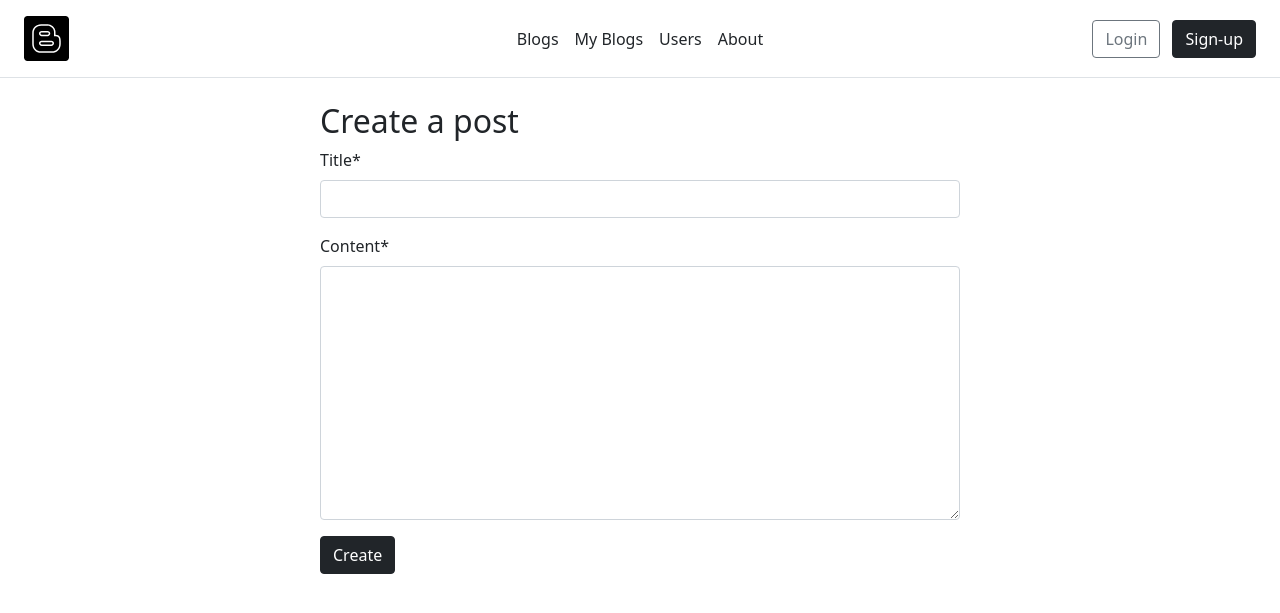
After one commit to misha-doroshenko/py-blog, a Django app: page /posts/create in a window 1280 px wide. The commit adds this page. Shown: the top 613 px of the page. Run offline with Django 4.2, Linux system fonts and the light colour scheme; some libraries are stand-ins or nearby versions.

Commit message:
Implement post creation form

```diff
--- a/blog/forms.py
+++ b/blog/forms.py
@@ -3,7 +3,7 @@ from django.contrib.auth.forms import UserCreationForm
 from django.forms import Textarea
 from django.forms.models import ModelForm
 
-from blog.models import Commentary
+from blog.models import Commentary, Post
 
 
 class CustomUserCreationForm(UserCreationForm):
@@ -18,3 +18,9 @@ class CommentaryForm(ModelForm):
         fields = ("content",)
         labels = {"content": "Post a comment",}
         widgets = {"content": Textarea(attrs={"cols": 20, "rows": 3}),}
+
+
+class PostForm(ModelForm):
+    class Meta:
+        model = Post
+        fields = ("title", "content",)
--- a/blog/urls.py
+++ b/blog/urls.py
@@ -1,11 +1,12 @@
 from django.urls import path, include
 
-from .views import PostListView, PostDetailView, SignUpView, CommentaryCreateView
+from .views import PostListView, PostDetailView, SignUpView, CommentaryCreateView, PostCreateView
 
 urlpatterns = [
     path("", PostListView.as_view(), name="index"),
     path("posts/<int:pk>", PostDetailView.as_view(), name="post-detail"),
     path("posts/<int:pk>/post-comment", CommentaryCreateView.as_view(), name="commentary-create"),
+    path("posts/create", PostCreateView.as_view(), name="post-create"),
     path("accounts/", include("django.contrib.auth.urls")),
     path("accounts/sign-up/", SignUpView.as_view(), name="sign-up"),
 ]
--- a/blog/views.py
+++ b/blog/views.py
@@ -4,7 +4,7 @@ from django.shortcuts import redirect
 from django.urls import reverse_lazy, reverse
 from django.views import generic
 
-from blog.forms import CustomUserCreationForm, CommentaryForm
+from blog.forms import CustomUserCreationForm, CommentaryForm, PostForm
 from blog.models import Post, Commentary
 
 
@@ -52,6 +52,21 @@ class CommentaryCreateView(generic.CreateView):
 
         return redirect('blog:post-detail', pk=self.kwargs['pk'])
 
+
+class PostCreateView(generic.CreateView):
+    form_class = PostForm
+    model = Post
+
+    def form_valid(self, form):
+        form = self.form_class(self.request.POST)
+        if form.is_valid():
+            post = form.save(commit=False)
+            post.owner_id = self.request.user.id
+            post.save()
+
+        return redirect('blog:index')
+
+
 class SignUpView(generic.CreateView):
     form_class = CustomUserCreationForm
     model = get_user_model()
--- a/templates/blog/index.html
+++ b/templates/blog/index.html
@@ -2,7 +2,8 @@
 
 {% block content %}
   <div class="d-flex justify-content-center">
-    <div class="list-group w-50">
+    <div class="w-50">
+      <div class="list-group">
         {% for post in post_list %}
           <a href="{% url 'blog:post-detail' pk=post.id %}"
              class="list-group-item list-group-item-action flex-column align-items-start position-relative"
@@ -21,5 +22,7 @@
           </a>
         {% endfor %}
       </div>
+      <a href="{% url 'blog:post-create' %}" class="btn btn-dark mt-3">Make a post</a>
+    </div>
   </div>
 {% endblock %}
--- /dev/null
+++ b/templates/blog/post_form.html
@@ -0,0 +1,15 @@
+{% extends "base.html" %}
+{% load crispy_forms_filters %}
+
+{% block content %}
+  <div class="d-flex justify-content-center">
+    <div class="w-50">
+      <h2>Create a post</h2>
+      <form action="" method="post">
+        {% csrf_token %}
+        {{ form|crispy }}
+        <input type="submit" value="Create" class="btn btn-dark">
+      </form>
+    </div>
+  </div>
+{% endblock %}
```
Lines whose indentation alone changed are shown as unchanged.
